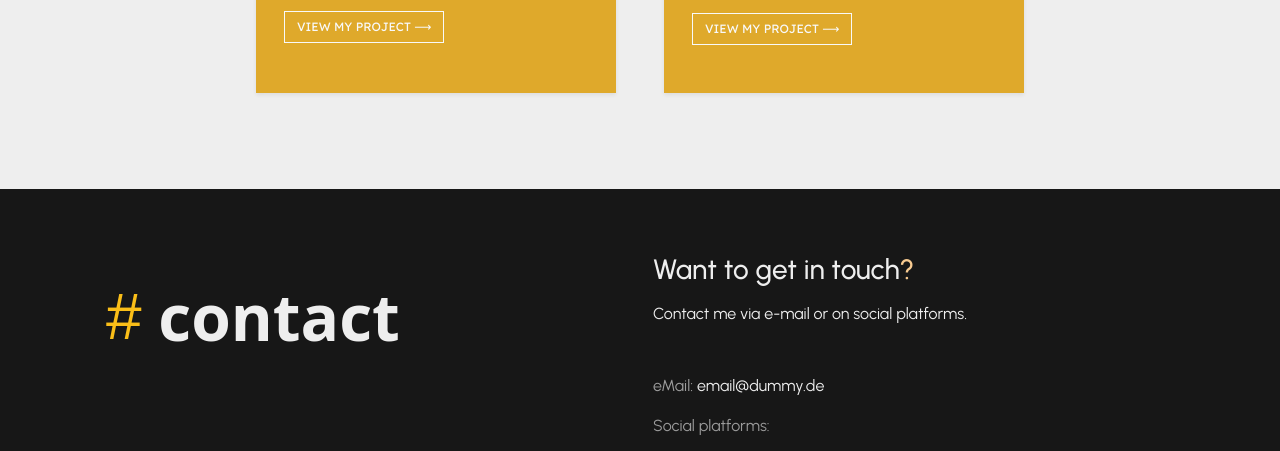
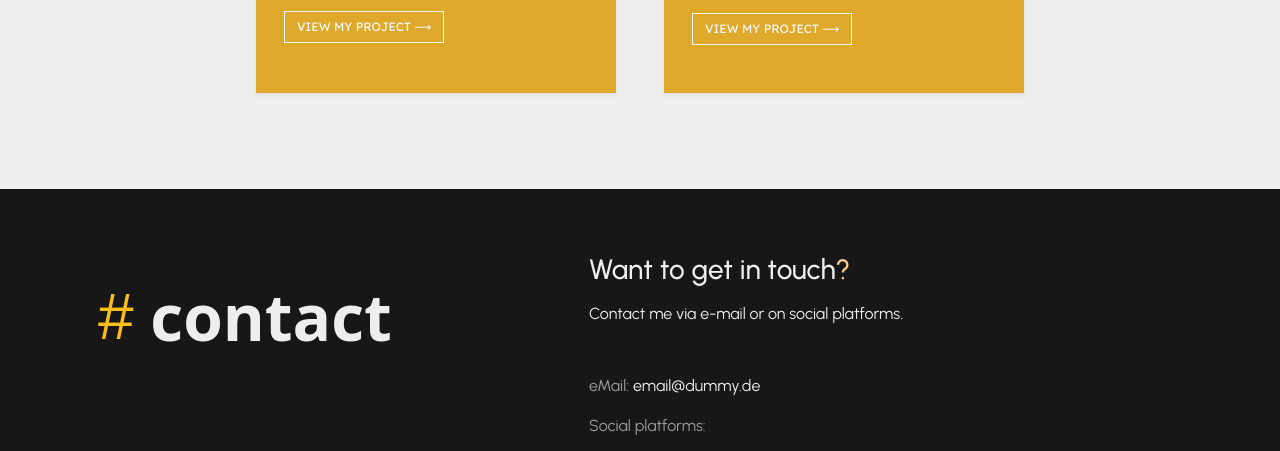
Before and after one commit to smollnyy/html-css-portfolio, a plain HTML site: page index.html in a window 1280 px wide. Shown: the part 2100-2551 px from the top of the page. Drawn offline with nearby package versions, Linux system fonts and the light colour scheme; a web font is replaced by a local one.

Commit message:
Add files via upload

```diff
--- a/index.html
+++ b/index.html
@@ -178,12 +178,12 @@
       <div class="container">
         <footer class="pt-5 pb-3">
             <div class="row d-flex ">
-              <div class="col-md-5 offset-md-1 mb-3 mx-4">
+              <div class="footer-header col-md-5 offset-md-1 mb-3">
                     <h1 class="d-flex display-3 fw-bold lh-1 mb-4 pt-5 col-12"><span id="portfolio-sign" style="color:#fabe18">#</span> contact </h1>
               </div>
 
 
-              <div class="col-10 col-md-5 mb-3 mx-5">
+              <div class="footer-text col-10 col-md-5 mb-3">
                 <h3 class="my-3">Want to get in touch<span class="artist-color">?</span></h3>
                 <p>Contact me via e-mail or on social platforms.</p>
                 <p class="mt-5"><span style="color:#9e9e9e">eMail:</span> email@dummy.de </p>
--- a/style.css
+++ b/style.css
@@ -174,6 +174,11 @@ section.contact{
     }
 }
 
+.footer-header, .footer-text{
+    margin-right: 0;
+    margin-left: 1rem;
+}
+
 /*--------------------------------------*/
 /* Artworks */
 .section.topnavbar{
```
